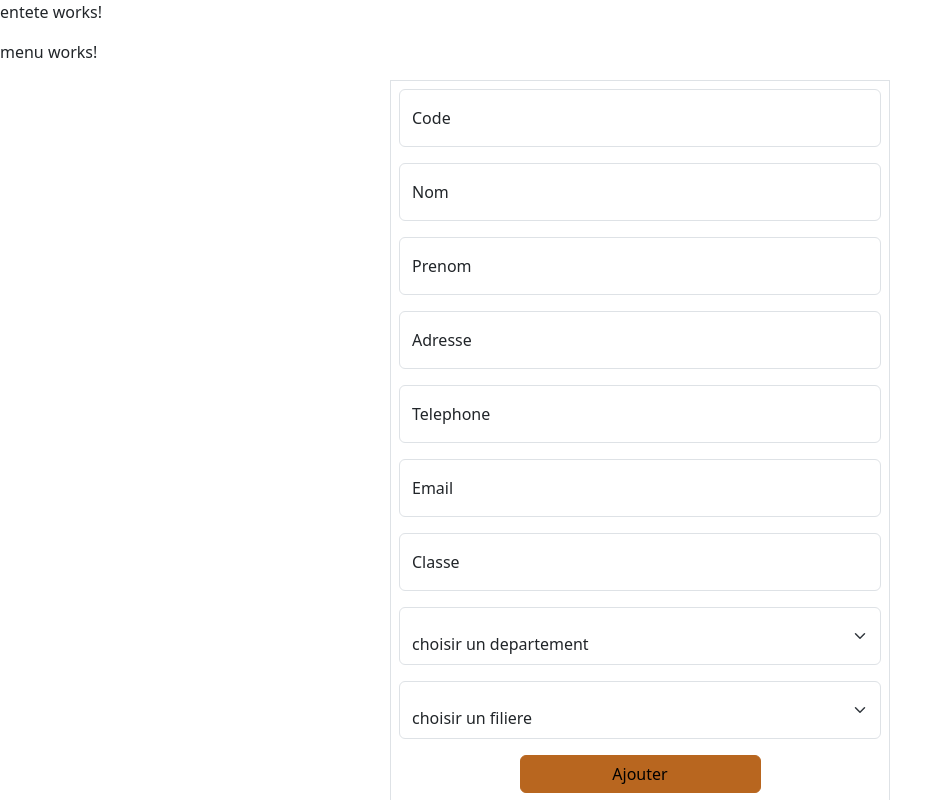
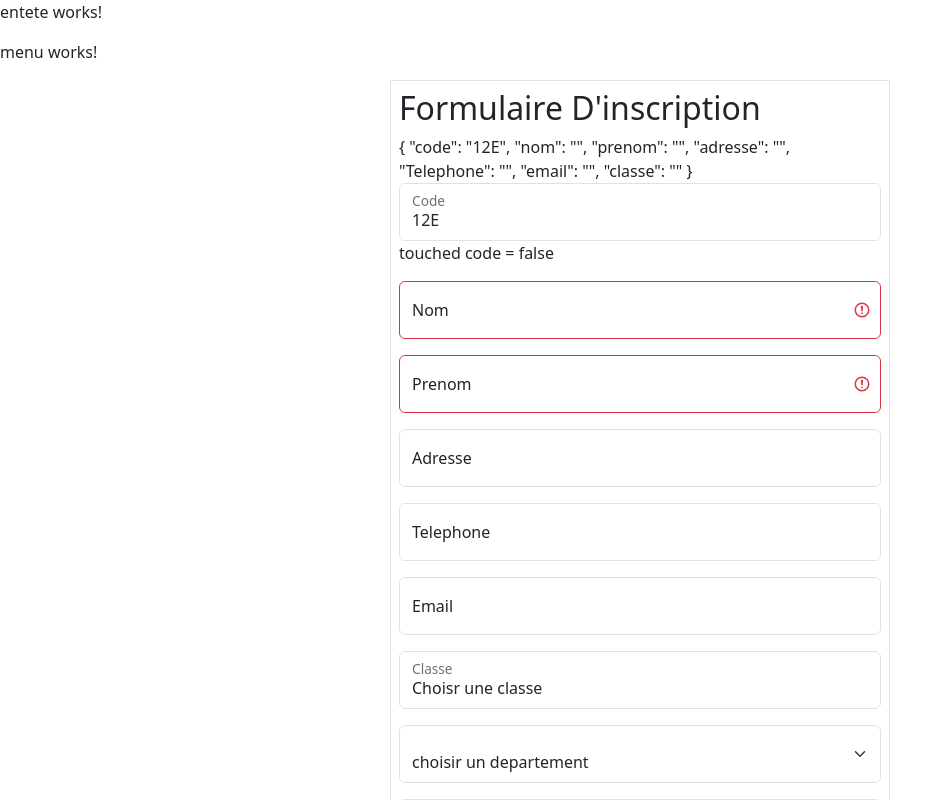
Before and after one commit to mame-khady/PROJETANGULAR2025, an Angular app: page /addEtudiant in a window 1280 px wide. Shown: the top 800 px of the page, without its empty margins (0-952 px from the left). Built offline with nearby package versions, Linux system fonts and the light colour scheme.

Commit message:
fin enregistrement formulaire

```diff
--- a/src/app/add-etudiant/add-etudiant.component.html
+++ b/src/app/add-etudiant/add-etudiant.component.html
@@ -1,30 +1,87 @@
-<form #etudiantForm="ngForm" class="mx-auto p-2 border" style="width: 500px;">
+
+<form #etudiantForm="ngForm" (ngSubmit)="enregistrer()"
+class="mx-auto p-2 border" style="width: 500px;">
+  <div class="h2">Formulaire D'inscription</div>
+  {{etudiantForm.value | json}}
+ <!-- <div>
+  touched = {{etudiantForm.touched}} <br>
+  untouched = {{etudiantForm.untouched}} <br>
+  pristine = {{etudiantForm.pristine}} <br>
+  dirty = {{etudiantForm.dirty}} <br>
+  errors = {{etudiantForm.errors}} <br>
+  valid = {{etudiantForm.valid}} <br>
+  invalid = {{etudiantForm.invalid}} <br>
+</div> -->
     <div class="form-floating mb-3">
-        <input type="text" name="code" [(ngModel)]="etudiant.code" class="form-control" id="formCode" placeholder="P2...">
+        <input type="text"
+        name="code"
+        #code="ngModel"
+        [(ngModel)]="etudiant.code"
+        class="form-control"
+        [class.is-valid]="code.valid && code.dirty"
+        [class.is-invalid]="code.invalid && code.pristine"
+         id="formCode" placeholder="P2...">
         <label for="formCode" class="form-label">Code</label>
+        <div>
+          touched code = {{code.touched}}
+        </div>
       </div>
       <div class="form-floating mb-3">
-        <input type="text" name="nom" [(ngModel)]="etudiant.code" class="form-control" id="formNom" placeholder="votre nom">
+        <input type="text"
+         name="nom"
+         #nom="ngModel"
+         [(ngModel)]="etudiant.nom"
+        class="form-control"
+        [class.is-valid]="nom.valid && nom.touched"
+        [class.is-invalid]="nom.invalid && nom.untouched"
+        required id="formNom" placeholder="votre nom">
         <label for="formNom" class="form-label">Nom</label>
       </div>
       <div class="form-floating mb-3">
-        <input typ="text" class="form-control" id="formPrenom" placeholder="votre prenom">
+        <input typ="text"
+         name="prenom"
+         #prenom="ngModel"
+         required
+         [(ngModel)]="etudiant.prenom"
+         class="form-control"
+         [class.is-valid]="prenom.valid && prenom.dirty"
+        [class.is-invalid]="prenom.invalid && prenom.pristine"
+          id="formPrenom" placeholder="votre prenom">
         <label for="formPrenom" class="form-label">Prenom</label>
       </div>
       <div class="form-floating mb-3">
-        <input type="text" class="form-control" id="formAdresse" placeholder="votre adresse">
+        <input type="text"
+         name="adresse"
+         #adresse="ngModel"
+         [(ngModel)]="etudiant.adresse"
+          class="form-control" required id="formAdresse"
+          placeholder="votre adresse">
         <label for="formAdresse" class="form-label">Adresse</label>
       </div>
       <div class="form-floating mb-3">
-        <input type="text" class="form-control" id="formTel" placeholder="+221 77 567 45 67">
+        <input type="text"
+         name="Telephone"
+         #telephone="ngModel"
+          [(ngModel)]="etudiant.telephone"
+           class="form-control" id="formTel" placeholder="+221 77 567 45 67">
         <label for="formTel" class="form-label">Telephone</label>
       </div>
     <div class="form-floating mb-3">
-        <input type="email" class="form-control" id="floatingInput" placeholder="name@example.com">
+        <input type="email"
+         name="email"
+         [(ngModel)]="etudiant.email"
+         class="form-control"
+         id="floatingInput"
+         placeholder="name@example.com">
         <label for="floatingInput">Email</label>
       </div>
       <div class="form-floating mb-3">
-        <input type="text" class="form-control" id="formTel" placeholder="ING3 GIT">
+        <select name="classe" [(ngModel)]="etudiant.codeClasse" type="text" class="form-control" id="formTel" placeholder="ING3 GIT">
+          <option value="" selected>Choisr une classe</option>
+          <option value="ING1">ING1</option>
+          <option value="ING2">ING2</option>
+          <option value="ING3">ING3</option>
+        </select>
         <label for="formTel" class="form-label">Classe</label>
       </div>
       <div class="form-floating mb-3">
@@ -41,6 +98,8 @@
             <option *ngFor="let fil of listeFilieres" [value]="fil.code">{{fil.nom}}</option>
         </select>
       </div>
-      <button type="submit" class="btn btn-primary mx-auto col-6 d-grid gap-2 mb-3">Ajouter</button>
-      <button type="submit" class="btn btn-primary mx-auto col-6 d-grid gap-2">Annuler</button>
+      <button type="submit" class="btn btn-primary mx-auto col-6 d-grid gap-2 mb-3"
+       [disabled]="etudiantForm.invalid">Ajouter</button>
+      <button type="submit"
+       class="btn btn-primary mx-auto col-6 d-grid gap-2">Annuler</button>
 </form>
--- a/src/app/add-etudiant/add-etudiant.component.ts
+++ b/src/app/add-etudiant/add-etudiant.component.ts
@@ -2,49 +2,79 @@ import { Component } from '@angular/core';
 import { Etudiant, EtudiantDTO, Filiere } from '../ipslModele';
 import { listeDep, Listetudiants } from '../data';
 import { NgFor } from '@angular/common';
-import { FormsModule} from "@angular/forms"
+import { FormsModule } from "@angular/forms"
+import { JsonPipe } from '@angular/common';
+import { Router } from '@angular/router';
 
 
 @Component({
   selector: 'app-add-etudiant',
-  imports: [NgFor,FormsModule],
+  imports: [NgFor, FormsModule, JsonPipe],
   templateUrl: './add-etudiant.component.html',
   styleUrl: './add-etudiant.component.scss'
 })
 export class AddEtudiantComponent {
-  listeFilieres: Filiere[]=[];
-  etudiant:EtudiantDTO= {
-    code:'',
-    nom:'',
-    prenom:'',
-    adresse:'',
-    email:'',
-    telephone:'',
-    codeClasse:'',
-    codeFiliere:'',
-    codeDep:'GIT'
+  listeFilieres: Filiere[] = [];
+  etudiant: EtudiantDTO = {
+    code: '12E',
+    nom: '',
+    prenom: '',
+    adresse: '',
+    email: '',
+    telephone: '',
+    codeClasse: '',
+    codeFiliere: '',
+    codeDep: 'GIT'
   };
 
-  listeDep= listeDep;
+  listeDep = listeDep;
+  listeEtudiant = Listetudiants;
 
-  listeFiliere(){
-    this.listeFilieres=[]
+  constructor(
+    private _router: Router
+  ) { }
+
+  listeFiliere() {
+    this.listeFilieres = []
     console.log("function filiere")
-    if(!this.etudiant.codeDep){
-      return ;
+    if (!this.etudiant.codeDep) {
+      return;
     }
 
-    var filiereMap: Map<String, Filiere>=new Map();
-    const etudiants= Listetudiants;
-    for(let i=0;i<etudiants.length;i++){
-      var filiere:Filiere=etudiants[i].classe.filiere;
-      if(filiere.depart.code==this.etudiant.codeDep )
-        {
-          if(!filiereMap.has(filiere.code)){
-            filiereMap.set(filiere.code,filiere);
-            this.listeFilieres.push(filiere);
+    var filiereMap: Map<String, Filiere> = new Map();
+    const etudiants = Listetudiants;
+    for (let i = 0; i < etudiants.length; i++) {
+      var filiere: Filiere = etudiants[i].classe.filiere;
+      if (filiere.depart.code == this.etudiant.codeDep) {
+        if (!filiereMap.has(filiere.code)) {
+          filiereMap.set(filiere.code, filiere);
+          this.listeFilieres.push(filiere);
+        }
       }
     }
-      }
+  }
+  enregistrer() {
+    console.log("enregistrement etudiant", this.etudiant);
+    for (let i = 0; i < this.listeEtudiant.length; i++) {
+      var e=this.listeEtudiant;
+      var classe = this.listeEtudiant[i].classe;
+      if (classe.code == this.etudiant.codeClasse
+        && classe.filiere.code == this.etudiant.codeFiliere
+        && classe.filiere.depart.code == this.etudiant.codeDep) {
+        var etu: Etudiant = {
+          code: this.etudiant.code,
+          nom: this.etudiant.nom,
+          prenom: this.etudiant.prenom,
+          adresse: this.etudiant.adresse,
+          email: this.etudiant.email,
+          telephone: this.etudiant.telephone,
+          classe: classe
+        }
+        this.listeEtudiant.push(etu);
+        this._router.navigate(['etudiants']);
+        return;
       }
     }
+
+  }
+}
```
